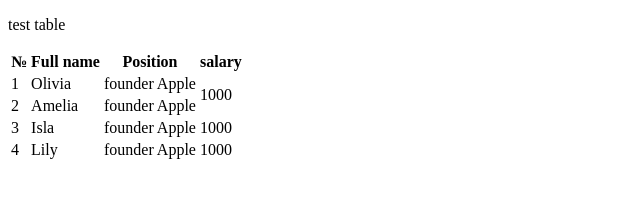
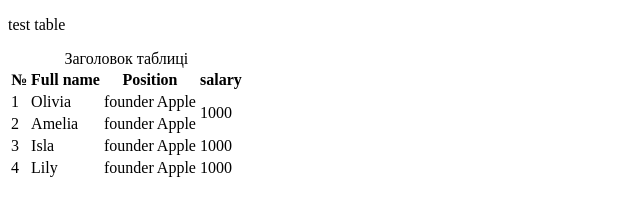
Before and after one commit to Alexandra0707/check, a plain HTML site: page index.html in a window 1280 px wide. Shown: the whole page, without its empty margins (0-640 px from the left). Drawn offline with Linux system fonts and the light colour scheme.

Commit message:
index.html

```diff
--- a/index.html
+++ b/index.html
@@ -9,6 +9,9 @@
     <section>
       <p>test table</p>
       <table>
+        <caption>
+          Заголовок таблиці
+        </caption>
         <thead>
           <!--скільки рядків-->
           <tr>
```
